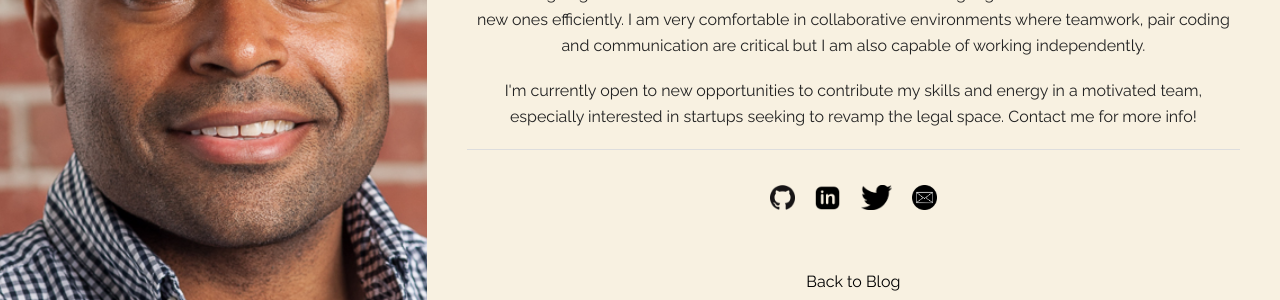
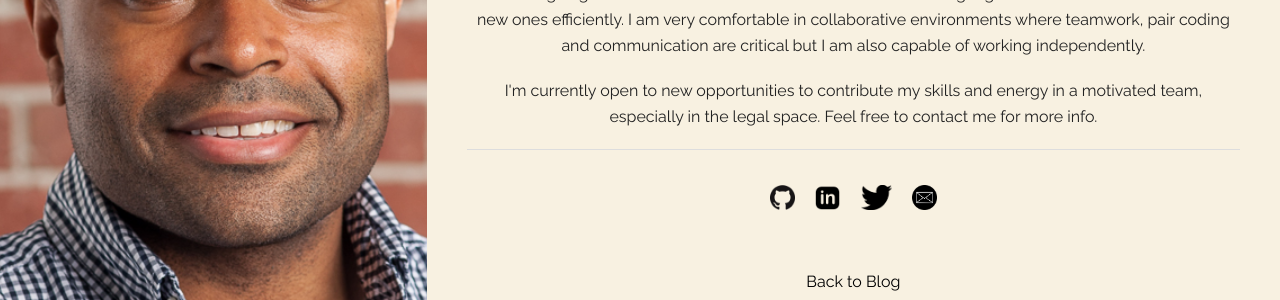
Before and after one commit to sbeverly/sbeverly.github.io, a Jekyll site: the page aboutme.html, which Jekyll copies as it is, in a window 1280 px wide. Shown: the part 1211-1511 px from the top of the page. Built offline with Jekyll 4.4.1, drawn with Linux system fonts in a browser that asks for light colours.

Commit message:
Update aboutme.html

```diff
--- a/aboutme.html
+++ b/aboutme.html
@@ -44,7 +44,7 @@
 
 					<p>I like designing code that is modular and extensible in various languages and understand how to learn new ones efficiently.  I am very comfortable in collaborative environments where teamwork, pair coding and communication are critical but I am also capable of working independently.</p>
 
-					<p>I'm currently open to new opportunities to contribute my skills and energy in a motivated team, especially interested in startups seeking to revamp the legal space.  Contact me for more info!</p>
+					<p>I'm currently open to new opportunities to contribute my skills and energy in a motivated team, especially in the legal space.  Feel free to contact me for more info.</p>
 					<hr>
 
 					<div id='profile-icons' class='small-4 small-centered columns' style="margin-top: 20px;">
```
